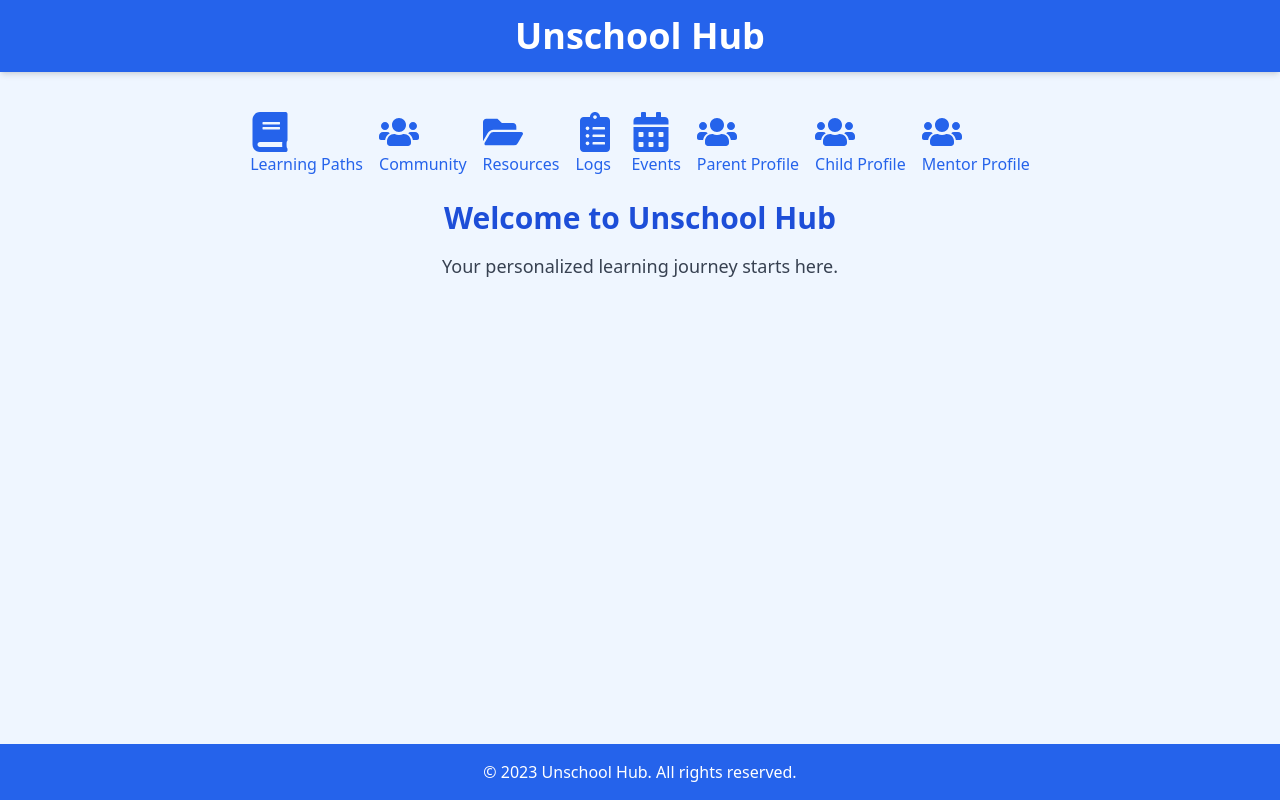
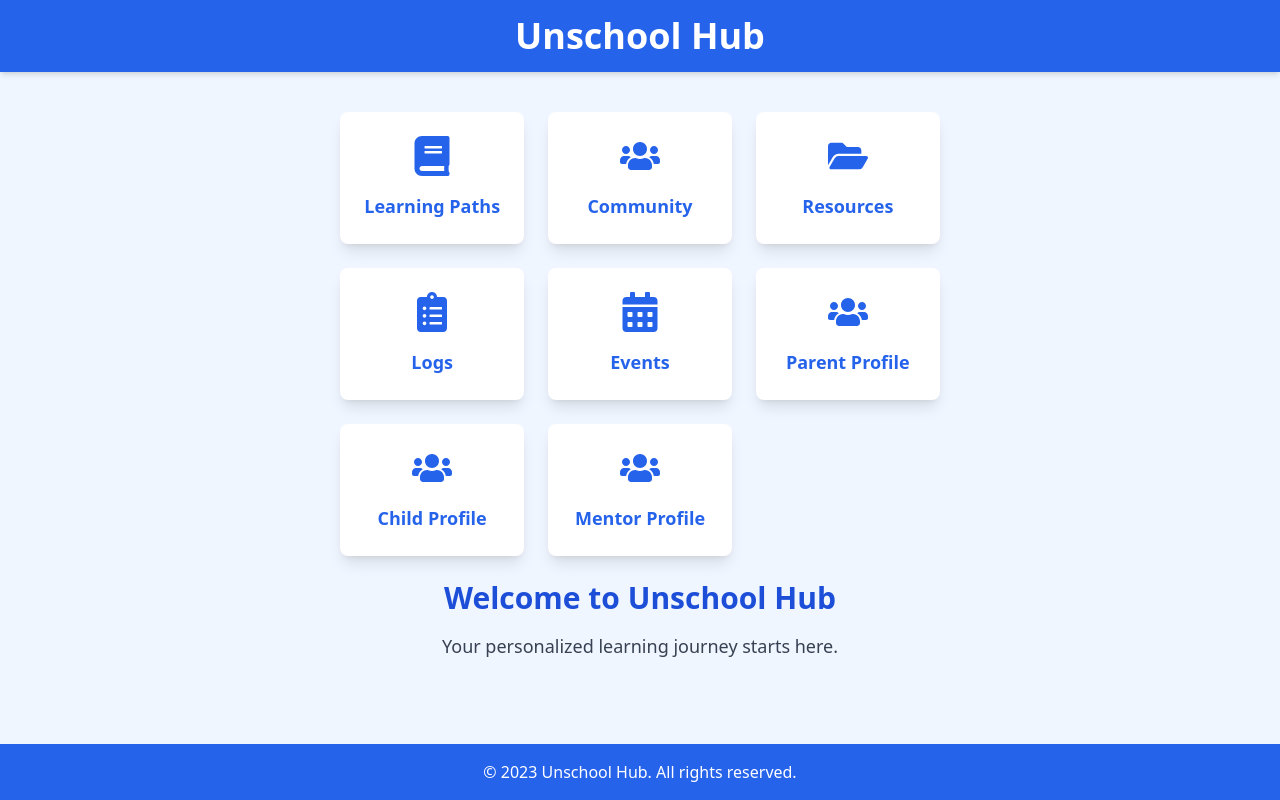
Before and after one commit to GPT-Engineer-App/unschool-hub-connect, a React (Vite) app: page / in a window 1280 px wide. Built offline with nearby package versions, Linux system fonts and the light colour scheme.

Commit message:
Updated Home Page design to have each button element with a larger card design, centered on the webpage, and grouped together in a block structure.

```diff
--- a/src/pages/Index.jsx
+++ b/src/pages/Index.jsx
@@ -8,41 +8,41 @@ const Index = () => {
         <h1 className="text-4xl font-bold text-center">Unschool Hub</h1>
       </header>
       <main className="flex flex-col items-center mt-10 space-y-6">
-        <nav className="flex space-x-4">
-          <a href="/learning-paths" className="text-blue-600 hover:text-blue-800 transition-colors duration-300">
-            <FaBook size={40} />
-            <p>Learning Paths</p>
+        <section className="grid grid-cols-1 sm:grid-cols-2 lg:grid-cols-3 gap-6">
+          <a href="/learning-paths" className="bg-white shadow-lg rounded-lg p-6 text-center hover:shadow-xl transition-shadow duration-300">
+            <FaBook size={40} className="mx-auto mb-4 text-blue-600" />
+            <p className="text-lg font-semibold text-blue-600">Learning Paths</p>
           </a>
-          <a href="/community" className="text-blue-600 hover:text-blue-800 transition-colors duration-300">
-            <FaUsers size={40} />
-            <p>Community</p>
+          <a href="/community" className="bg-white shadow-lg rounded-lg p-6 text-center hover:shadow-xl transition-shadow duration-300">
+            <FaUsers size={40} className="mx-auto mb-4 text-blue-600" />
+            <p className="text-lg font-semibold text-blue-600">Community</p>
           </a>
-          <a href="/resources" className="text-blue-600 hover:text-blue-800 transition-colors duration-300">
-            <FaFolderOpen size={40} />
-            <p>Resources</p>
+          <a href="/resources" className="bg-white shadow-lg rounded-lg p-6 text-center hover:shadow-xl transition-shadow duration-300">
+            <FaFolderOpen size={40} className="mx-auto mb-4 text-blue-600" />
+            <p className="text-lg font-semibold text-blue-600">Resources</p>
           </a>
-          <a href="/logs" className="text-blue-600 hover:text-blue-800 transition-colors duration-300">
-            <FaClipboardList size={40} />
-            <p>Logs</p>
+          <a href="/logs" className="bg-white shadow-lg rounded-lg p-6 text-center hover:shadow-xl transition-shadow duration-300">
+            <FaClipboardList size={40} className="mx-auto mb-4 text-blue-600" />
+            <p className="text-lg font-semibold text-blue-600">Logs</p>
           </a>
-          <a href="/events" className="text-blue-600 hover:text-blue-800 transition-colors duration-300">
-            <FaCalendarAlt size={40} />
-            <p>Events</p>
+          <a href="/events" className="bg-white shadow-lg rounded-lg p-6 text-center hover:shadow-xl transition-shadow duration-300">
+            <FaCalendarAlt size={40} className="mx-auto mb-4 text-blue-600" />
+            <p className="text-lg font-semibold text-blue-600">Events</p>
           </a>
-          <a href="/parent-profile" className="text-blue-600 hover:text-blue-800 transition-colors duration-300">
-            <FaUsers size={40} />
-            <p>Parent Profile</p>
+          <a href="/parent-profile" className="bg-white shadow-lg rounded-lg p-6 text-center hover:shadow-xl transition-shadow duration-300">
+            <FaUsers size={40} className="mx-auto mb-4 text-blue-600" />
+            <p className="text-lg font-semibold text-blue-600">Parent Profile</p>
           </a>
-          <a href="/child-profile" className="text-blue-600 hover:text-blue-800 transition-colors duration-300">
-            <FaUsers size={40} />
-            <p>Child Profile</p>
+          <a href="/child-profile" className="bg-white shadow-lg rounded-lg p-6 text-center hover:shadow-xl transition-shadow duration-300">
+            <FaUsers size={40} className="mx-auto mb-4 text-blue-600" />
+            <p className="text-lg font-semibold text-blue-600">Child Profile</p>
           </a>
-          <a href="/mentor-profile" className="text-blue-600 hover:text-blue-800 transition-colors duration-300">
-            <FaUsers size={40} />
-            <p>Mentor Profile</p>
+          <a href="/mentor-profile" className="bg-white shadow-lg rounded-lg p-6 text-center hover:shadow-xl transition-shadow duration-300">
+            <FaUsers size={40} className="mx-auto mb-4 text-blue-600" />
+            <p className="text-lg font-semibold text-blue-600">Mentor Profile</p>
           </a>
-        </nav>
-        <section className="text-center">
+        </section>
+        <section className="text-center mt-10">
           <h2 className="text-3xl font-semibold text-blue-700">Welcome to Unschool Hub</h2>
           <p className="mt-4 text-lg text-gray-700">Your personalized learning journey starts here.</p>
         </section>
```
